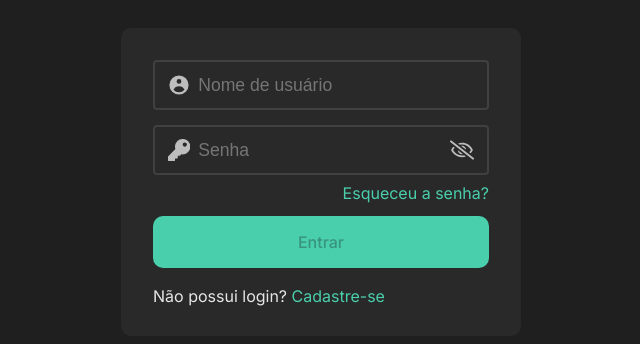
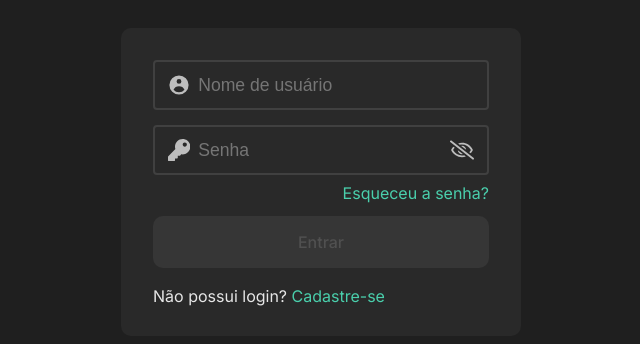
Before and after one commit to arthursaldanha/Mural-Turma, a Next.js app: page / in a window 1280 px wide. Shown: the part 218-562 px from the top of the page, without its empty margins (319-959 px from the left). Built offline with nearby package versions, Linux system fonts and the light colour scheme.

Commit message:
:lipstick: styles: adding transition and styles when the button is disabled

```diff
--- a/src/views/signin/styles.ts
+++ b/src/views/signin/styles.ts
@@ -1,12 +1,15 @@
 import { ButtonHTMLAttributes } from 'react'
 import styled, { css } from 'styled-components'
 
-type ButtonProps = ButtonHTMLAttributes<HTMLButtonElement>
+type ButtonProps = ButtonHTMLAttributes<HTMLButtonElement> & {
+  loading?: boolean
+}
 
 export const ContainerViewPort = styled.div`
   ${({ theme }) => css`
     min-height: 100vh;
     min-width: 100vw;
+    padding: 20px 10px;
 
     display: flex;
     justify-content: center;
@@ -56,12 +59,14 @@ export const Button = styled.button<ButtonProps>`
     font-weight: ${theme.typography.weight.medium};
     border-radius: 10px;
     padding: 1rem;
+    transition: 300ms;
     cursor: pointer;
 
     ${() =>
       disabled &&
       css`
-        cursor: not-allowed;
+        background-color: ${theme.colors.main.background.overlay.xxmediumdp};
+        color: #505050;
       `}
   `}
 `
```
Also changed, not shown: src/views/forgotPasword/styles.ts (+7 -1 lines), src/views/recoveryPassword/styles.ts (+7 -1 lines), src/views/signup/styles.ts (+7 -1 lines).
